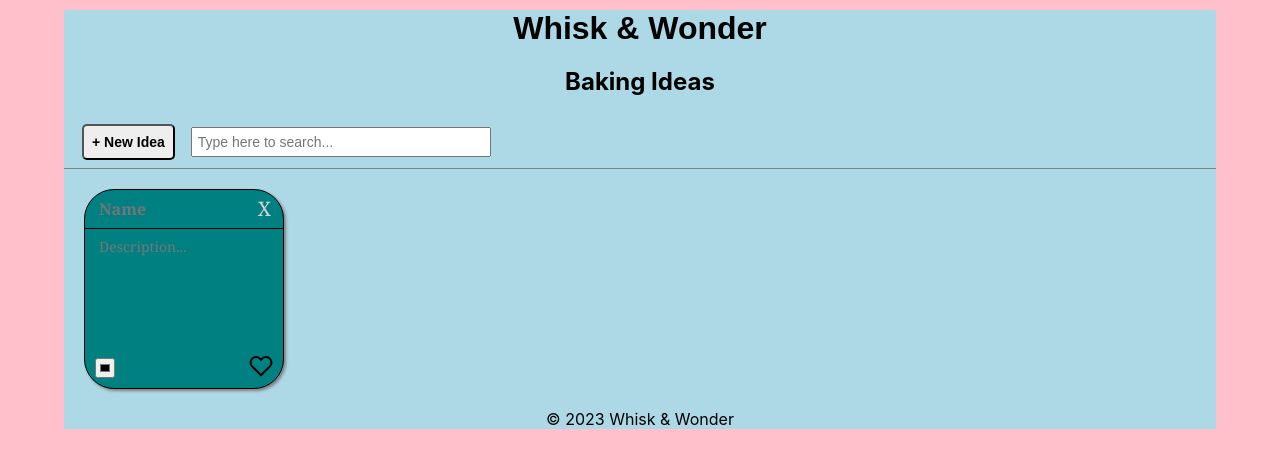
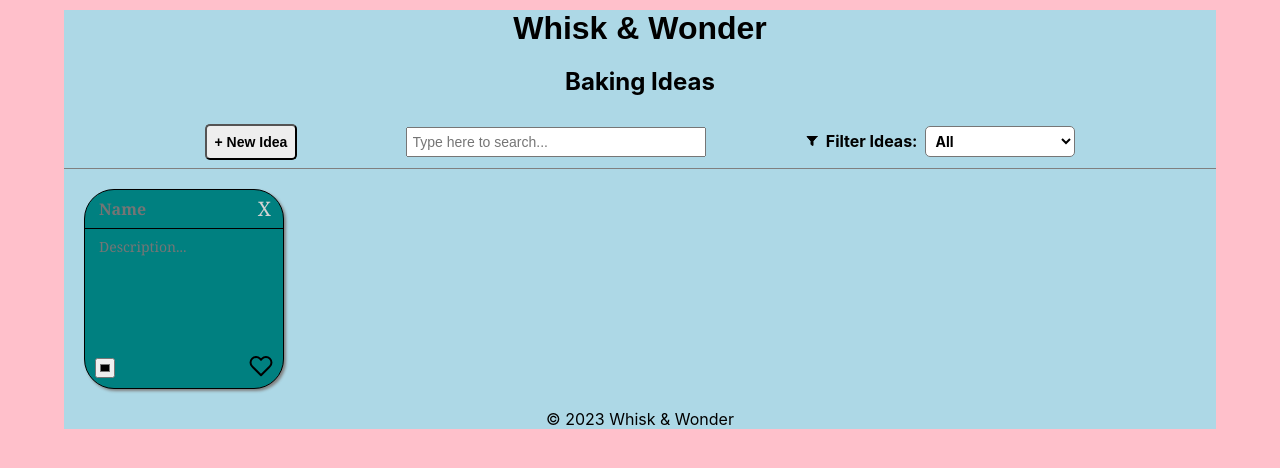
Before and after one commit to DeniseLewis1/whisk-and-wonder-react, a React (Create React App) app: page / in a window 1280 px wide. Shown: the top 468 px of the page. Built offline with nearby package versions, Linux system fonts and the light colour scheme.

Commit message:
Add dropdown filter

```diff
--- a/src/App.css
+++ b/src/App.css
@@ -50,11 +50,15 @@ textarea {
 .controls {
   display: flex;
   align-items: center;
-  margin: 10px 0 0 10px;
+  justify-content: space-around;
+  width: 85%;
+  margin: 0 auto;
+  /*margin: 10px 0 0 10px;*/
 }
 
 .search,
-.add-new {
+.add-new,
+#category {
   font-size: 14px;
   padding: 5px;
   margin: 8px;
@@ -69,9 +73,36 @@ textarea {
   border-radius: 5px;
   cursor: pointer;
   padding: 8px;
-  font-weight: bolder;
+  font-weight: bold;
   background-color: #eee;
   outline: none;
+}
+
+#category {
+  width: 150px;
+  border-radius: 5px;
+  font-family: inherit;
+  font-weight: bold;
+}
+
+.category-filter label {
+  margin-left: 0.5rem;
+  font-weight: bold;
+}
+
+.category-filter svg {
+  width: 12px;
+  height: 12px;
+  fill: black;
+  color: black;
+}
+
+.category-filter select {
+  margin-left: 2rem;
+  padding: 7px 10px;
+  font-size: inherit;
+  font-family: inherit;
+  background-color: #ffffff;
 }
 
 .card {
--- a/src/App.js
+++ b/src/App.js
@@ -16,6 +16,8 @@ function App() {
   }]);
   const [searchText, setSearchText] = useState("");
   const [favoriteIdeas, setFavoriteIdeas] = useState(JSON.parse(window.localStorage.getItem("favoriteIdeas")) || []);
+  const [category, setCategory] = useState("All");
+  const categories = ["All", "Favorites"];
 
   useEffect(() => {
     window.localStorage.setItem("allIdeas", JSON.stringify(ideas));
@@ -119,15 +121,20 @@ function App() {
     setFavoriteIdeas([...updatedFavorites]);
   };
 
+  const handleCategoryChange = (e) => setCategory(e.target.value);
+
   return (
     <div className="App">
       <Header
         addIdea={addIdea}
         searchIdea={searchIdea}
         searchText={searchText}
+        categories={categories}
+        category={category}
+        handleCategoryChange={handleCategoryChange}
       />
       <IdeasList
-        ideas={ideas}
+        ideas={category !== "All" ? favoriteIdeas : ideas}
         deleteIdea={deleteIdea}
         editIdea={editIdea}
         updateColor={updateColor}
--- a/src/components/Header.js
+++ b/src/components/Header.js
@@ -1,6 +1,7 @@
 import React from "react";
+import { Filter } from "react-feather";
 
-const Header = ({ addIdea, searchIdea, searchText }) => {
+const Header = ({ addIdea, searchIdea, searchText, categories, category, handleCategoryChange }) => {
     const searchInput = (e) => searchIdea(e.target.value);
 
     return (
@@ -19,6 +20,13 @@ const Header = ({ addIdea, searchIdea, searchText }) => {
               value={searchText}
               onChange={searchInput}
             />
+            <form className='category-filter'>
+                <Filter />
+                <label htmlFor='category'>Filter Ideas:</label>
+                <select id='category' name='category' value={category} onChange={handleCategoryChange}>
+                    {categories.map(category => <option value={category} key={category}>{category}</option>)}
+                </select>
+            </form>
           </aside>
         </div>
       </header>
```
